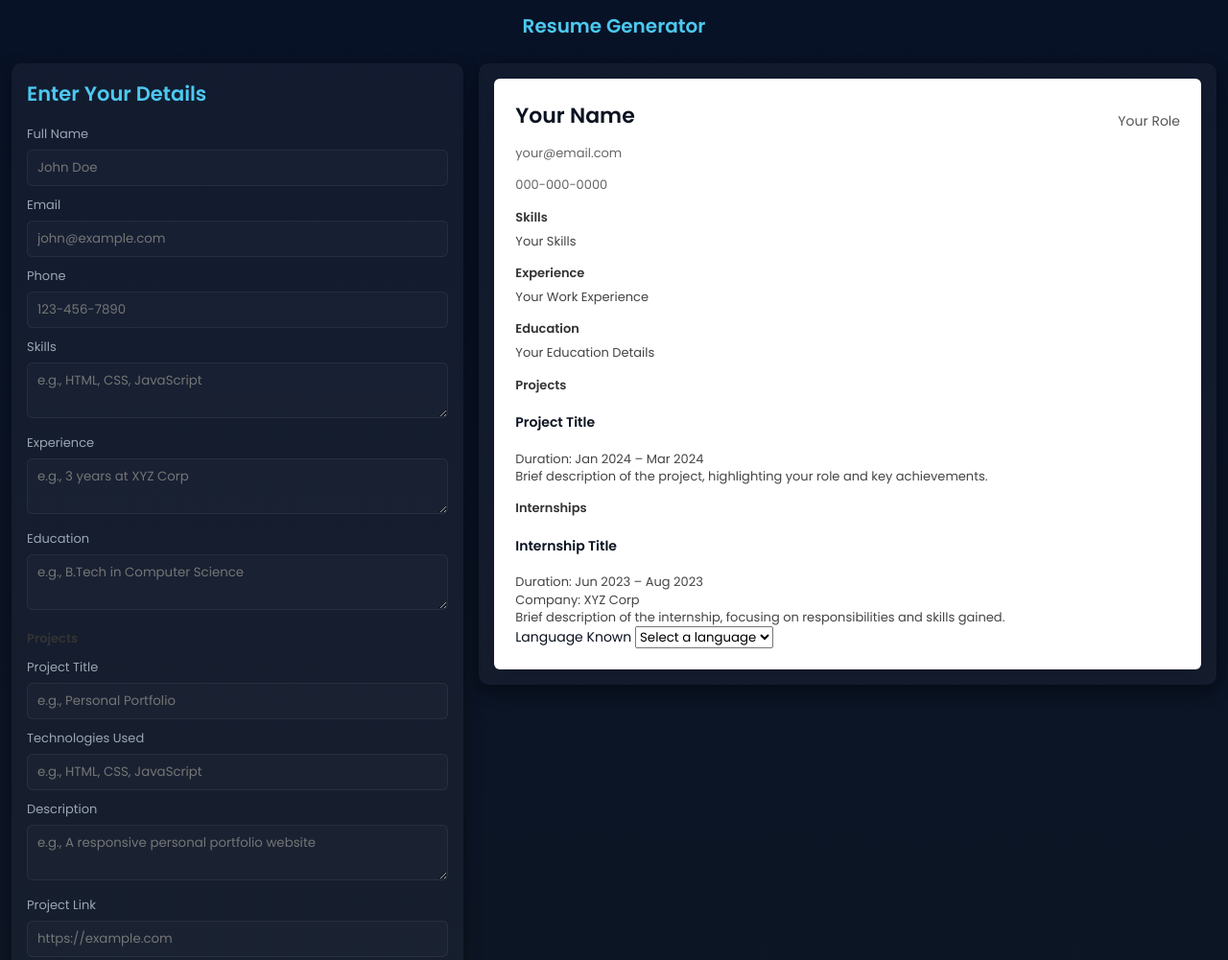
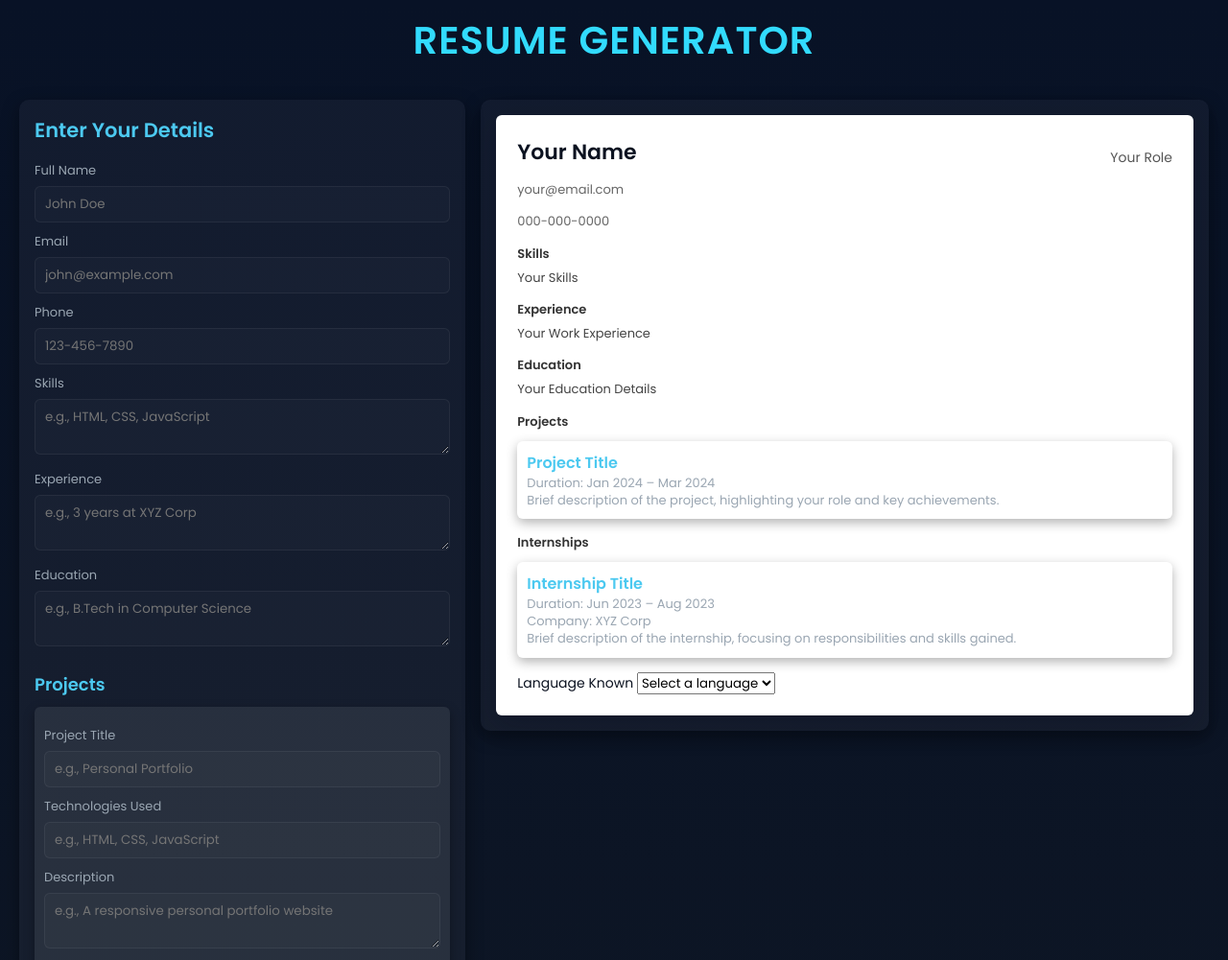
Before and after one commit to Ramya934109/Digital-Resume-Genarator, a plain HTML site: page index.html in a window 1280 px wide. Shown: the top 1001 px of the page at 96% size. Drawn offline with Linux system fonts and the light colour scheme.

Commit message:
styles.css

```diff
--- a/styles.css
+++ b/styles.css
@@ -1,4 +1,4 @@
-:root{
+:root {
   --bg: #0f1724;
   --panel: #0b1220;
   --muted: #9aa6b2;
@@ -9,87 +9,266 @@
 }
 
 /* Basic layout */
-*{box-sizing:border-box; font-family: 'Poppins', sans-serif;}
-body{
-  margin:0;
-  background: linear-gradient(180deg,#081226 0%, #0f1724 100%);
+* {
+  box-sizing: border-box;
+  font-family: 'Poppins', sans-serif;
+}
+
+body {
+  margin: 0;
+  background: linear-gradient(180deg, #081226 0%, #0f1724 100%);
   color: white;
-  min-height:100vh;
+  min-height: 100vh;
 }
-header{
-  padding:12px 20px;
-  text-align:center;
+
+header {
+  padding: 12px 20px;
+  text-align: center;
 }
-header h1{margin:0; font-size:20px; font-weight:600; color:var(--accent);}
 
-.container{
-  display:flex;
-  gap:16px;
-  padding:12px;
-  align-items:flex-start;
+header h1 {
+  margin: 0;
+  font-size: 40px;
+  font-weight: 700;
+  color: #32dbfd; /* Deep Blue */
+  text-transform: uppercase;
+  letter-spacing: 1px;
+}
+
+.container {
+  display: flex;
+  gap: 16px;
+  padding: 20px;
+  align-items: flex-start;
 }
 
 /* Panels */
-.panel{
-  background: rgba(255,255,255,0.04);
-  padding:16px;
-  border-radius:10px;
-  box-shadow: 0 6px 18px rgba(0,0,0,0.4);
+.panel {
+  background: rgba(255, 255, 255, 0.04);
+  padding: 16px;
+  border-radius: 10px;
+  box-shadow: 0 6px 18px rgba(0, 0, 0, 0.4);
 }
-.form-panel{width:38%; min-width:300px;}
-.preview-panel{width:62%; min-width:320px;}
+
+.form-panel {
+  width: 38%;
+  min-width: 300px;
+}
+
+.preview-panel {
+  width: 62%;
+  min-width: 320px;
+}
 
 /* Form */
-.form-panel h2{margin-top:0;color:var(--accent);}
-.form-panel label{display:block;margin-top:10px;color:var(--muted);font-size:13px;}
-.form-panel input, .form-panel textarea, .form-panel select{
-  width:100%;
-  padding:8px 10px;
-  margin-top:6px;
-  border-radius:6px;
-  border:1px solid rgba(255,255,255,0.06);
-  background: rgba(255,255,255,0.02);
-  color:white;
+.form-panel h2 {
+  margin-top: 0;
+  color: var(--accent);
 }
-.form-panel textarea{resize:vertical;}
-.actions{margin-top:12px;display:flex;gap:8px;}
-.actions button{
-  padding:10px 14px;border-radius:8px;border:0;cursor:pointer;font-weight:600;
-  background:var(--accent); color:#05202a;
+
+.form-panel label {
+  display: block;
+  margin-top: 10px;
+  color: var(--muted);
+  font-size: 13px;
+}
+
+.form-panel input,
+.form-panel textarea,
+.form-panel select {
+  width: 100%;
+  padding: 8px 10px;
+  margin-top: 6px;
+  border-radius: 6px;
+  border: 1px solid rgba(255, 255, 255, 0.06);
+  background: rgba(255, 255, 255, 0.02);
+  color: white;
+}
+
+.form-panel textarea {
+  resize: vertical;
+}
+
+.actions {
+  margin-top: 12px;
+  display: flex;
+  gap: 8px;
+}
+
+.actions button {
+  padding: 10px 14px;
+  border-radius: 8px;
+  border: 0;
+  cursor: pointer;
+  font-weight: 600;
+  background: var(--accent);
+  color: #05202a;
 }
 
 /* Resume preview (paper look) */
-#resume{
+#resume {
   background: white;
   color: var(--text);
-  padding:22px;
-  border-radius:6px;
-  width:100%;
-  box-shadow: 0 8px 30px rgba(2,6,23,0.2);
+  padding: 22px;
+  border-radius: 6px;
+  width: 100%;
+  box-shadow: 0 8px 30px rgba(2, 6, 23, 0.2);
   transform-origin: top left;
 }
 
-/* header */
-.header{display:flex;justify-content:space-between;align-items:flex-end;}
-.name{font-size:22px;font-weight:700;}
-.role{font-size:14px;color:#555;}
+/* Header */
+.header {
+  display: flex;
+  justify-content: space-between;
+  align-items: flex-end;
+}
 
-/* sections */
-.contact{font-size:13px;color:#666;margin-top:6px;}
-.section{margin-top:14px;}
-.section h3{margin:0 0 6px 0;font-size:13px;color:#333;}
-.section p{margin:0;color:#444;font-size:13px;line-height:1.4;}
-.section ul{margin:0;padding-left:18px;color:#444}
+.name {
+  font-size: 22px;
+  font-weight: 700;
+}
 
-/* skills */
-.skills{display:flex;flex-wrap:wrap;gap:6px;}
-.skills .chip{
-  background:#f1f5f9;padding:6px 8px;border-radius:6px;font-size:12px;color:#333;
+.role {
+  font-size: 14px;
+  color: #555;
+}
+
+/* Sections */
+.contact {
+  font-size: 13px;
+  color: #666;
+  margin-top: 6px;
+}
+
+.section {
+  margin-top: 14px;
+}
+
+.section h3 {
+  margin: 0 0 6px 0;
+  font-size: 13px;
+  color: #333;
+}
+
+.section p {
+  margin: 0;
+  color: #444;
+  font-size: 13px;
+  line-height: 1.4;
+}
+
+.section ul {
+  margin: 0;
+  padding-left: 18px;
+  color: #444;
+}
+
+/* Skills */
+.skills {
+  display: flex;
+  flex-wrap: wrap;
+  gap: 6px;
+}
+
+.skills .chip {
+  background: #f1f5f9;
+  padding: 6px 8px;
+  border-radius: 6px;
+  font-size: 12px;
+  color: #333;
 }
 
 /* Template: classic */
-.template-classic{
+.template-classic {
   font-family: 'Times New Roman', serif;
 }
-.template-classic .name{font-size:24px; color:#111;}
-.template-modern .name{color:#0b3b4a;}
+
+.template-classic .name {
+  font-size: 24px;
+  color: #111;
+}
+
+.template-modern .name {
+  color: #0b3b4a;
+}
+/* Projects Section */
+.projects {
+  margin-top: 20px;
+}
+
+.projects h3 {
+  font-size: 18px;
+  color: var(--accent);
+}
+
+.project {
+  margin-bottom: 15px;
+}
+
+.project h4 {
+  font-size: 16px;
+  font-weight: 600;
+}
+
+.project p {
+  font-size: 13px;
+  color: var(--muted);
+}
+
+/* Internships Section */
+.internships {
+  margin-top: 20px;
+}
+
+.internships h3 {
+  font-size: 18px;
+  color: var(--accent);
+}
+
+.internship {
+  margin-bottom: 15px;
+}
+
+.internship h4 {
+  font-size: 16px;
+  font-weight: 600;
+}
+
+.internship p {
+  font-size: 13px;
+  color: var(--muted);
+}
+/* Projects and Internships */
+.project, .internship {
+  margin-top: 10px;
+  padding: 10px;
+  background-color: rgba(255, 255, 255, 0.08);
+  border-radius: 6px;
+  box-shadow: 0 4px 12px rgba(0, 0, 0, 0.3);
+}
+
+.project h4, .internship h4 {
+  margin: 0;
+  font-size: 16px;
+  font-weight: 700;
+  color: var(--accent);
+}
+
+.project-duration, .internship-duration {
+  font-size: 12px;
+  color: var(--muted);
+}
+
+.project-description, .internship-description {
+  font-size: 13px;
+  color: #ccc;
+  line-height: 1.4;
+  margin-top: 6px;
+}
+/* Optional: tweak for Languages */
+.section .languages p,
+.section .languages-known p {
+  font-size: 13px;
+  color: #444; /* or same color you use in other sections */
+  margin: 0;
+}
```
